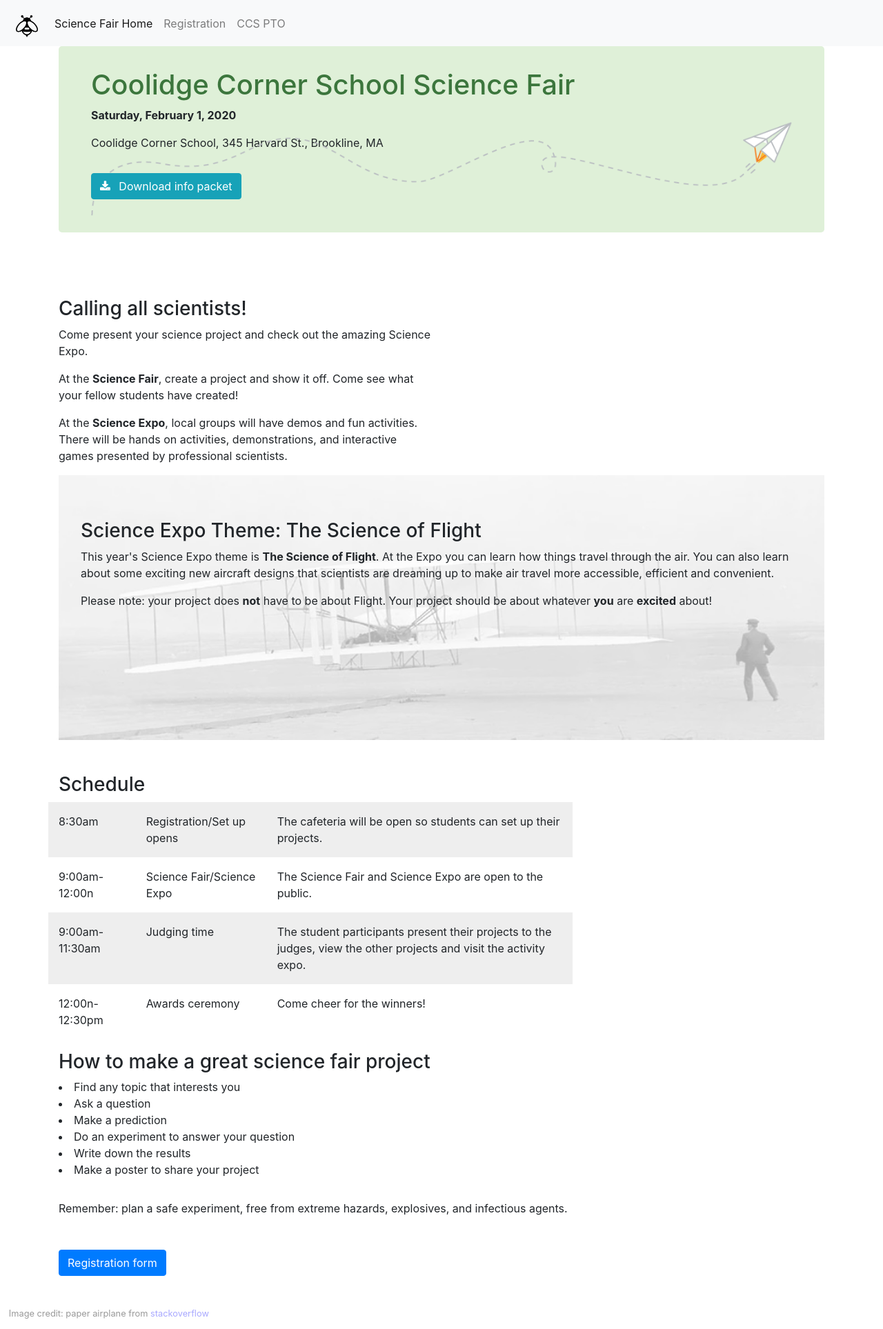
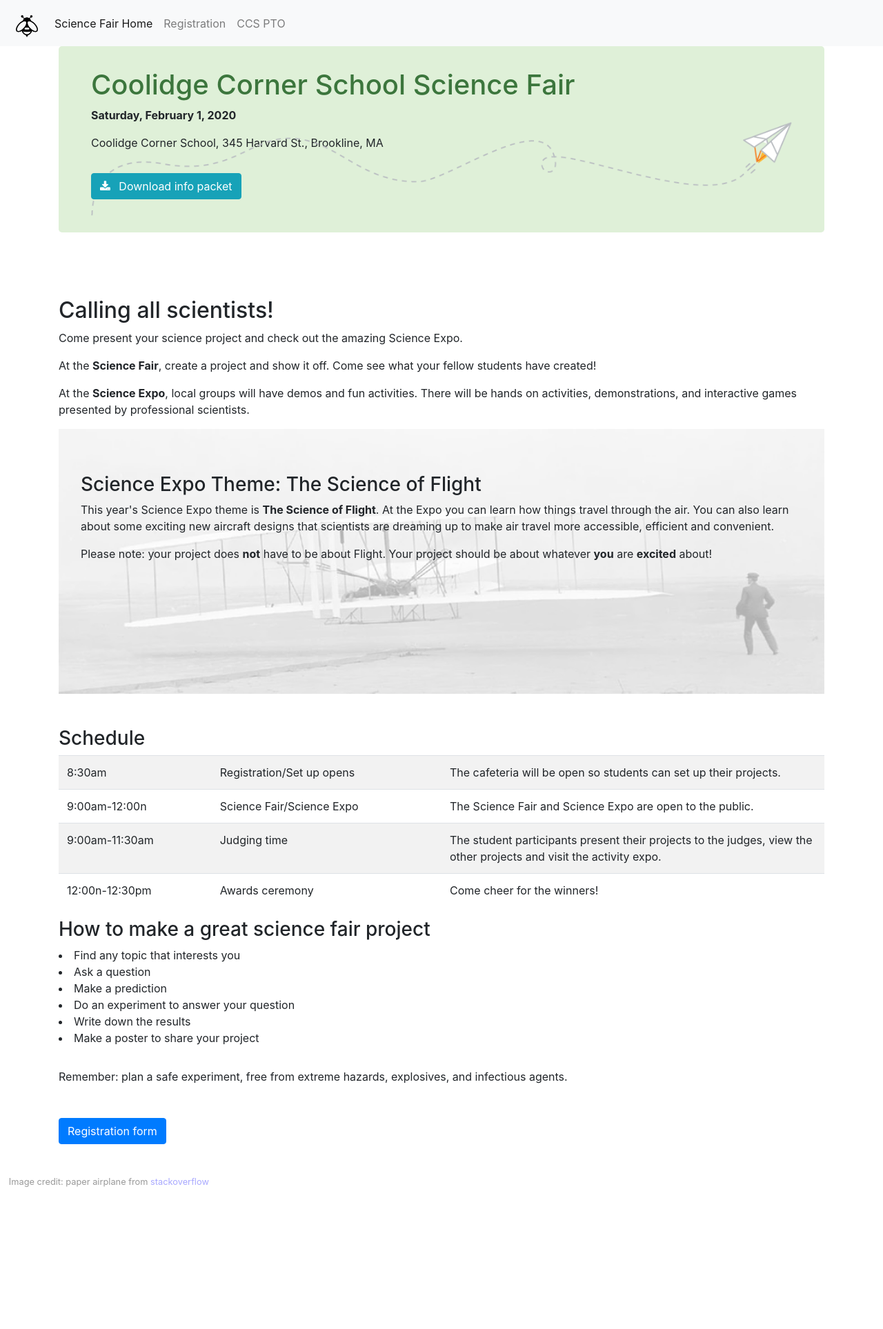
Before and after one commit to vinaygidwaneyod/sciencefair, a Jekyll site: the page built from index.html, in a window 1280 px wide. Shown: the whole page at 69% size. Built offline with Jekyll 4.4.1, drawn with Linux system fonts in a browser that asks for light colours; after the commit the page ends 1736 px from its top, so only the background shows below that.

Commit message:
fix schedule table

```diff
--- a/_sass/main.scss
+++ b/_sass/main.scss
@@ -80,15 +80,6 @@ footer {
    font-weight: bold;
 }
 
-.row.schedule {
-  padding-top: 1em;
-  padding-bottom: 1em;
-
-}
-
-.row.schedule:nth-child(odd) {
-    background: #EEE;
-}
 
 #names .form-row:nth-child(odd) input,
 #names .form-row:nth-child(odd) select {
--- a/index.html
+++ b/index.html
@@ -4,16 +4,13 @@ layout: default
 ---
 {% include banner.html %}
 
-<h3 class="mt-5">Calling all scientists!</h3>
-<div class="row">
-  <div class="col-md-6">
+<h2>Calling all scientists!</h2>
 
 
     <p>Come present your science project and check out the amazing Science Expo.</p>
     <p>At the <b>Science Fair</b>, create a project and show it off. Come see what your fellow students have created!</p>
     <p>At the <b>Science Expo</b>, local groups will have demos and fun activities. There will be hands on activities, demonstrations, and interactive games presented by professional scientists.<p>
-  </div>
-</div>
+
 
 <div class="jumbotron parallax section1 mb-5">
   <div class="background"></div>
@@ -28,41 +25,36 @@ layout: default
 </div>
 
 
-<div class="row">
-  <div class="col-md-6">
-  </div>
-</div>
 
 <h3>Schedule</h3>
-<div class="row">
-  <div class="col-md-8">
-    <div class="row schedule">
-      <div class="col-md-2">8:30am</div>
-      <div class="col-md-3">Registration/Set up opens</div>
-      <div class="col-md-7">The cafeteria will be open so students can set up their projects.</div>
-    </div>
+<table class="table table-striped">
+<tr>
+  <td class="w-20">8:30am</td>
+  <td class="w-30">Registration/Set up opens</td>
+  <td class="w-50">The cafeteria will be open so students can set up their projects.</td>
+</tr>
 
-    <div class="row schedule">
-      <div class="col-md-2">9:00am-12:00n</div>
-      <div class="col-md-3">Science Fair/Science Expo</div>
-      <div class="col-md-7">The Science Fair and Science Expo are open to the public.</div>
-    </div>
+<tr>
+  <td class="">9:00am-12:00n</td>
+  <td class="">Science Fair/Science Expo</td>
+  <td class="">The Science Fair and Science Expo are open to the public.</td>
+</tr>
 
-    <div class="row schedule">
-      <div class="col-md-2">9:00am-11:30am</div>
-      <div class="col-md-3">Judging time</div>
-      <div class="col-md-7">The student participants present their projects to the
-	judges, view the other projects and visit the activity expo.</div>
-    </div>
-    <div class="row schedule">
-      <div class="col-md-2">12:00n-12:30pm</div>
-      <div class="col-md-3">Awards ceremony</div>
-      <div class="col-md-7">Come cheer for the winners!</div>
-    </div>
-  </div>
-</div>
+<tr>
+  <td class="">9:00am-11:30am</td>
+  <td class="">Judging time</td>
+  <td class="">The student participants present their projects to the judges,
+    view the other projects and visit the activity expo.</td>
+</tr>
 
-</p>
+<tr>
+  <td class="">12:00n-12:30pm</td>
+  <td class="">Awards ceremony</td>
+  <td class="">Come cheer for the winners!</td>
+</tr>
+</table>
+
+
 <h3>How to make a great science fair project</h3>
 
  <li>Find any topic that interests you</li>
```
